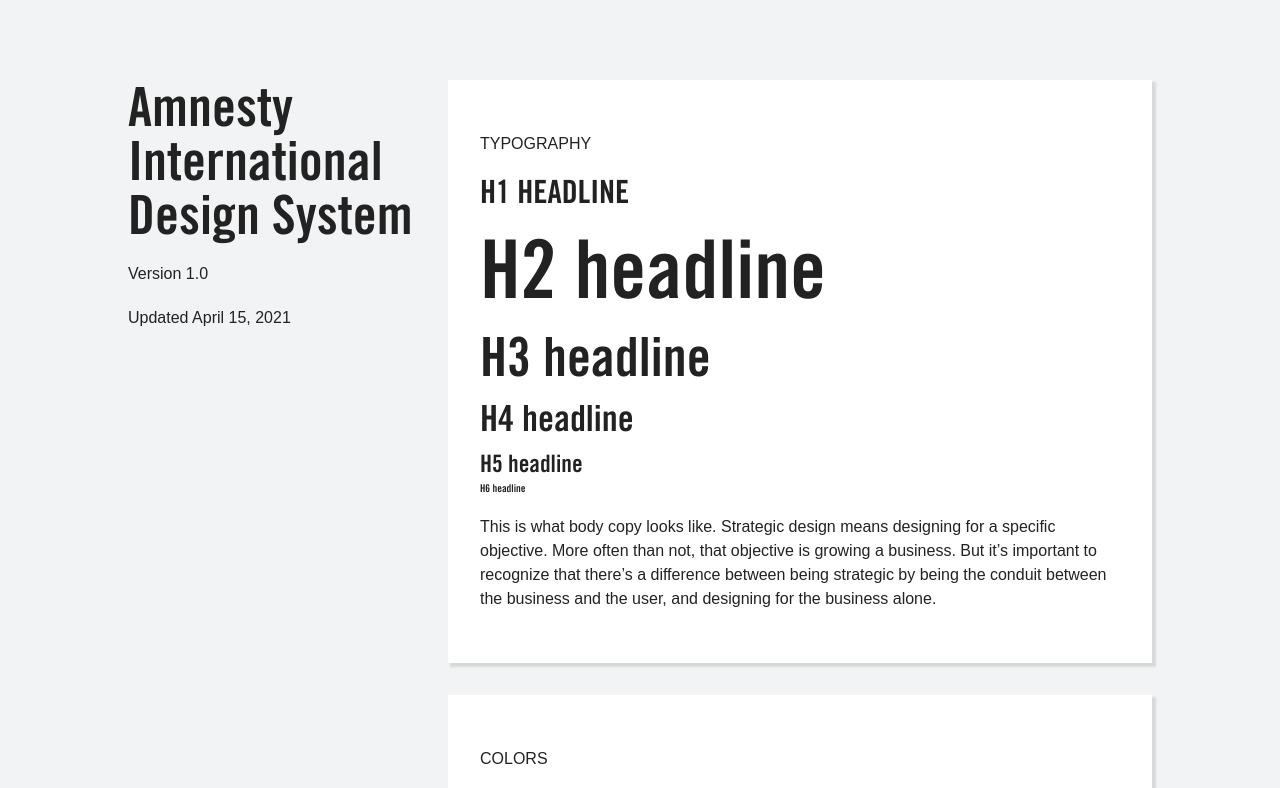
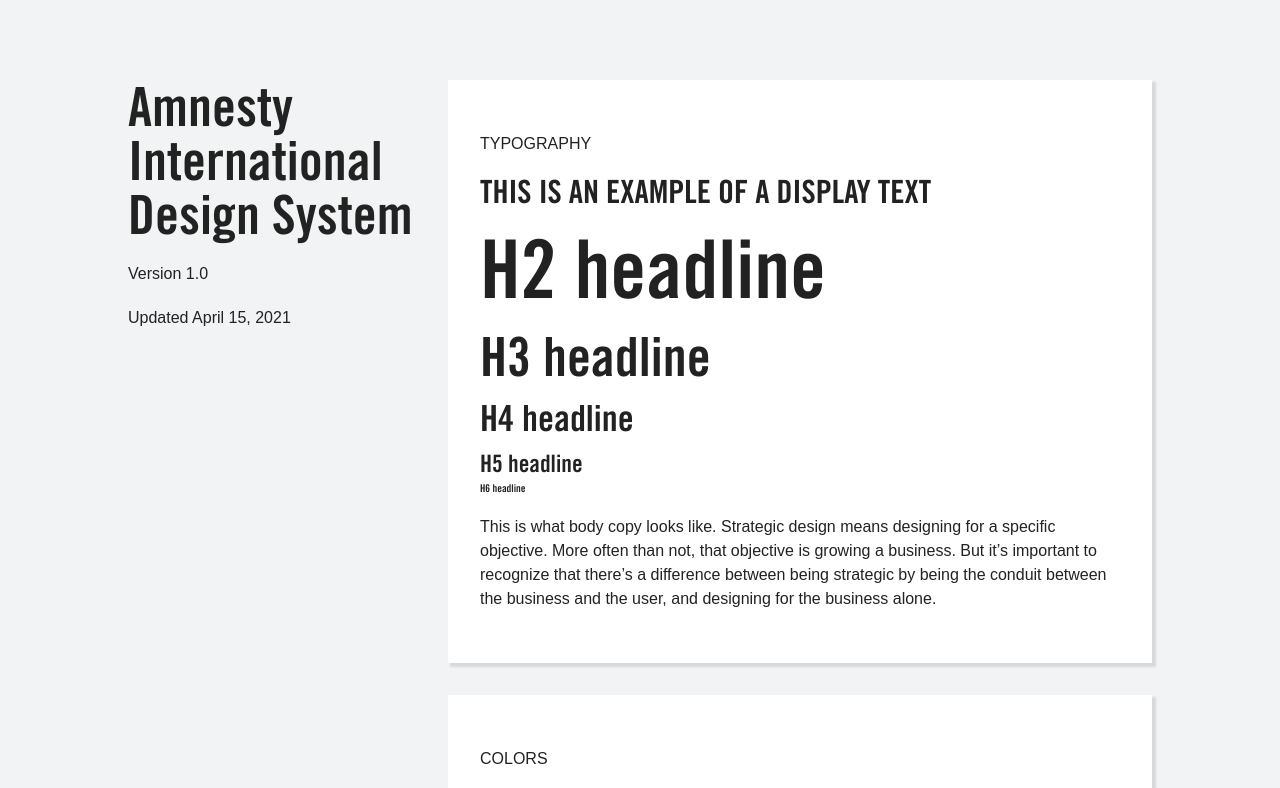
Before and after one commit to diancat/pcdd-0315-sp21, a website built with Parcel: page index.html in a window 1280 px wide. Shown: the top 788 px of the page. Built offline with nearby package versions, Linux system fonts and the light colour scheme; a small style sheet from the web is missing; files whose address does not match are found by name; a web font is replaced by a local one.

Commit message:
Display Text

```diff
--- a/index.html
+++ b/index.html
@@ -44,7 +44,7 @@
 
         <section class="section">
           <p class="section-label">Typography</p>
-          <h1 class="header">H1 headline</h1>
+          <h1 class="header">This is an example of a display text</h1>
           <h2 class="header">H2 headline</h2>
           <h3 class="header">H3 headline</h3>
           <h4 class="header">H4 headline</h4>
```
